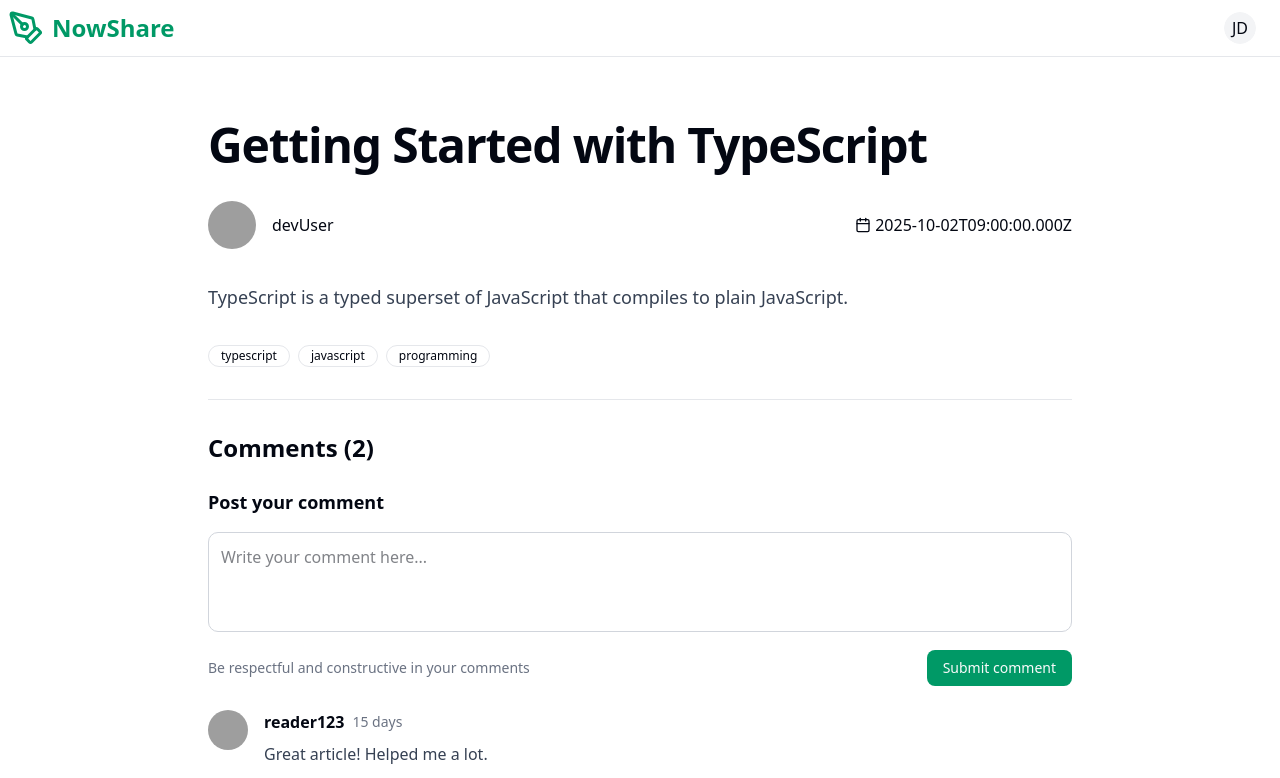
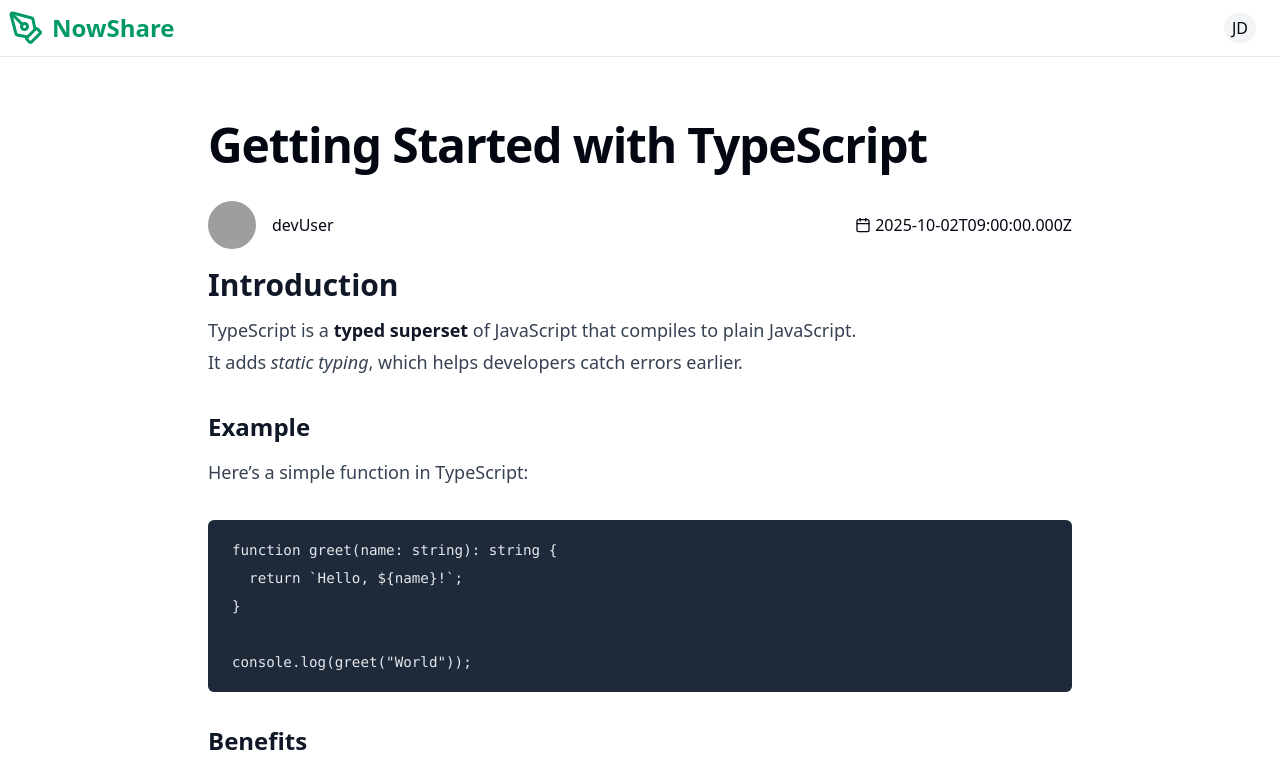
Before and after one commit to luis0ares/nowshare, a Next.js app in the folder frontend/: page /article/1 in a window 1280 px wide. Shown: the top 778 px of the page. Built offline with nearby package versions, Linux system fonts and the light colour scheme; no server answers; grey boxes are pictures that could not be loaded.

Commit message:
feature(frontend): prose styles corrections

```diff
--- a/frontend/src/app/article/[id]/page.tsx
+++ b/frontend/src/app/article/[id]/page.tsx
@@ -33,8 +33,31 @@ export default function ArticlePage() {
   const data: ArticleType = {
     id: "1",
     title: "Getting Started with TypeScript",
-    content:
-      "TypeScript is a typed superset of JavaScript that compiles to plain JavaScript.",
+    content: `# Introduction
+
+  TypeScript is a **typed superset** of JavaScript that compiles to plain JavaScript.
+  It adds _static typing_, which helps developers catch errors earlier.
+
+  ## Example
+
+  Here’s a simple function in TypeScript:
+
+  \`\`\`ts
+  function greet(name: string): string {
+    return \`Hello, \${name}!\`;
+  }
+
+  console.log(greet("World"));
+  \`\`\`
+
+  ## Benefits
+
+  - Safer code
+  - Better tooling support (IntelliSense, autocompletion)
+  - Easier refactoring
+
+  > "JavaScript that scales." – TypeScript slogan
+  `,
     tags: ["typescript", "javascript", "programming"],
     author: {
       id: "a1",
@@ -70,9 +93,7 @@ export default function ArticlePage() {
     <div className="container mx-auto px-4 py-8 max-w-4xl">
       <article className="space-y-8">
         <div className="flex items-center justify-between">
-
           <div className="flex items-center text-sm text-muted-foreground gap-4 ml-auto">
-
             {/* <div className="flex items-center gap-1">
               <Clock className="h-4 w-4" />
               <span>5 min to read</span>
@@ -86,10 +107,11 @@ export default function ArticlePage() {
 
         <div className="flex justify-between">
           <div className="flex items-center gap-4">
-
             <Avatar className="h-12 w-12">
               <AvatarImage src={data.author.avatarUrl} alt="author avatar" />
-            <AvatarFallback>{getInitials(data.author.username)}</AvatarFallback>
+              <AvatarFallback>
+                {getInitials(data.author.username)}
+              </AvatarFallback>
             </Avatar>
             <div>
               <p className="font-medium">{data.author.username}</p>
@@ -103,12 +125,16 @@ export default function ArticlePage() {
 
         <MarkdownRenderer
           content={data.content}
-          className="prose prose-lg dark:prose-invert max-w-none prose-headings:font-bold prose-headings:text-gray-900 dark:prose-headings:text-gray-100 prose-h2:text-2xl prose-p:text-gray-700 dark:prose-p:text-gray-300 prose-blockquote:text-gray-600 dark:prose-blockquote:text-gray-400 prose-blockquote:border-l-4 prose-blockquote:border-gray-300 dark:prose-blockquote:border-gray-700 prose-blockquote:pl-4 prose-blockquote:italic prose-li:text-gray-700 dark:prose-li:text-gray-300"
+          className=""
         />
 
         <div className="flex flex-wrap gap-2">
           {data.tags?.map((tag) => {
-            return <Badge key={tag} variant="outline" className="rounded-full px-3">{tag}</Badge>;
+            return (
+              <Badge key={tag} variant="outline" className="rounded-full px-3">
+                {tag}
+              </Badge>
+            );
           })}
         </div>
 
--- a/frontend/src/app/globals.css
+++ b/frontend/src/app/globals.css
@@ -121,3 +121,7 @@
     @apply bg-background text-foreground;
   }
 }
+
+.prose h1 {
+  @apply text-3xl;
+}
--- a/frontend/src/components/markdown-renderer.tsx
+++ b/frontend/src/components/markdown-renderer.tsx
@@ -10,7 +10,7 @@ export function MarkdownRenderer({
   className?: string;
 }) {
   return (
-    <div className={cn("prose dark:prose-invert w-full", className)}>
+    <div className={cn("prose prose-lg dark:prose-invert max-w-none prose-headings:font-bold prose-headings:leading-2 prose-headings:text-gray-900 dark:prose-headings:text-gray-100 prose-h2:text-2xl prose-p:text-gray-700 dark:prose-p:text-gray-300 prose-blockquote:text-gray-600 dark:prose-blockquote:text-gray-400 prose-blockquote:border-l-4 prose-blockquote:border-gray-300 dark:prose-blockquote:border-gray-700 prose-blockquote:pl-4 prose-blockquote:italic prose-li:text-gray-700 dark:prose-li:text-gray-300 w-full text-justify", className)}>
       <ReactMarkdown>{content}</ReactMarkdown>
     </div>
   );
```
Lines whose indentation alone changed are shown as unchanged.
